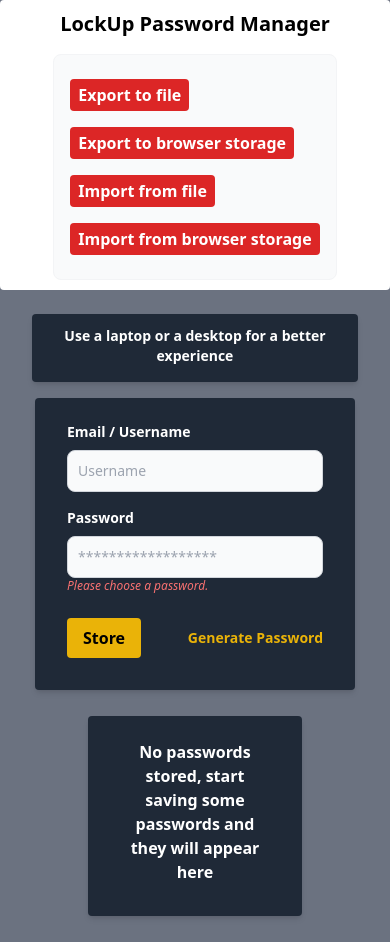
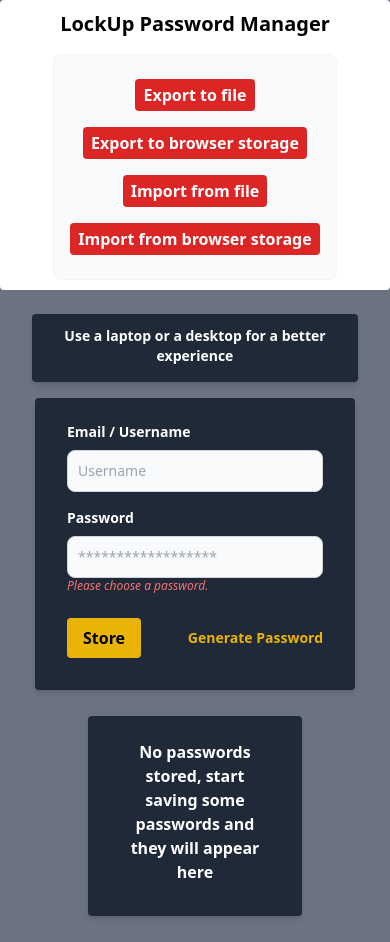
Before and after one commit to meeranh/LockUp, a React (Vite) app: page / in a window 390 px wide. Built offline with nearby package versions, Linux system fonts and the light colour scheme.

Commit message:
Centered control buttons

```diff
--- a/src/App.jsx
+++ b/src/App.jsx
@@ -2,6 +2,7 @@ import TopButtons from './components/TopButtons';
 import MainUI from './components/MainUI';
 import RequestMasterPasswordUI from './components/dataInputUI/RequestMasterPasswordUI';
 import { PassProvider } from './components/contexts/PassContext';
+import SmallScreenWarning from './components/SmallScreenWarning';
 
 function App() {
   return (
@@ -11,11 +12,7 @@ function App() {
         <TopButtons />
         <br />
       </header>
-      <div className="md:hidden px-8">
-        <p className="warning text-center font-bold text-white text-sm bg-gray-800 shadow-md rounded pt-3 pb-4 mb-4">
-          Use a laptop or a desktop for a better experience
-        </p>
-      </div>
+    <SmallScreenWarning/>
       <MainUI />
     </PassProvider >
   )
--- /dev/null
+++ b/src/components/SmallScreenWarning.jsx
@@ -0,0 +1,11 @@
+const SmallScreenWarning = () => {
+  return (
+    <div className="md:hidden px-8">
+      <p className="warning text-center font-bold text-white text-sm bg-gray-800 shadow-md rounded pt-3 pb-4 mb-4">
+        Use a laptop or a desktop for a better experience
+      </p>
+    </div>
+  )
+}
+
+export default SmallScreenWarning
--- a/src/components/TopButtons.jsx
+++ b/src/components/TopButtons.jsx
@@ -10,16 +10,16 @@ const TopButtons = () => {
         <span className="self-center text-xl font-semibold whitespace-nowrap dark:text-white text-center mx-auto">LockUp Password Manager</span>
         <div className="md:block md:w-auto sm:flex mx-auto">
           <ul className="flex flex-col p-4 mt-4 border border-gray-100 rounded-lg bg-gray-50 md:flex-row md:space-x-8 md:mt-0 md:text-sm md:font-medium md:border-0 md:bg-white dark:bg-gray-800 md:dark:bg-gray-900 dark:border-gray-700">
-            <li>
+            <li className="mx-auto">
               <ExportBtn />
             </li>
-            <li>
+            <li className="mx-auto">
               <SaveLocalBtn />
             </li>
-            <li>
+            <li className="mx-auto">
               <ImportBtn />
             </li>
-            <li>
+            <li className="mx-auto">
               <LoadLocalBtn />
             </li>
           </ul>
```
